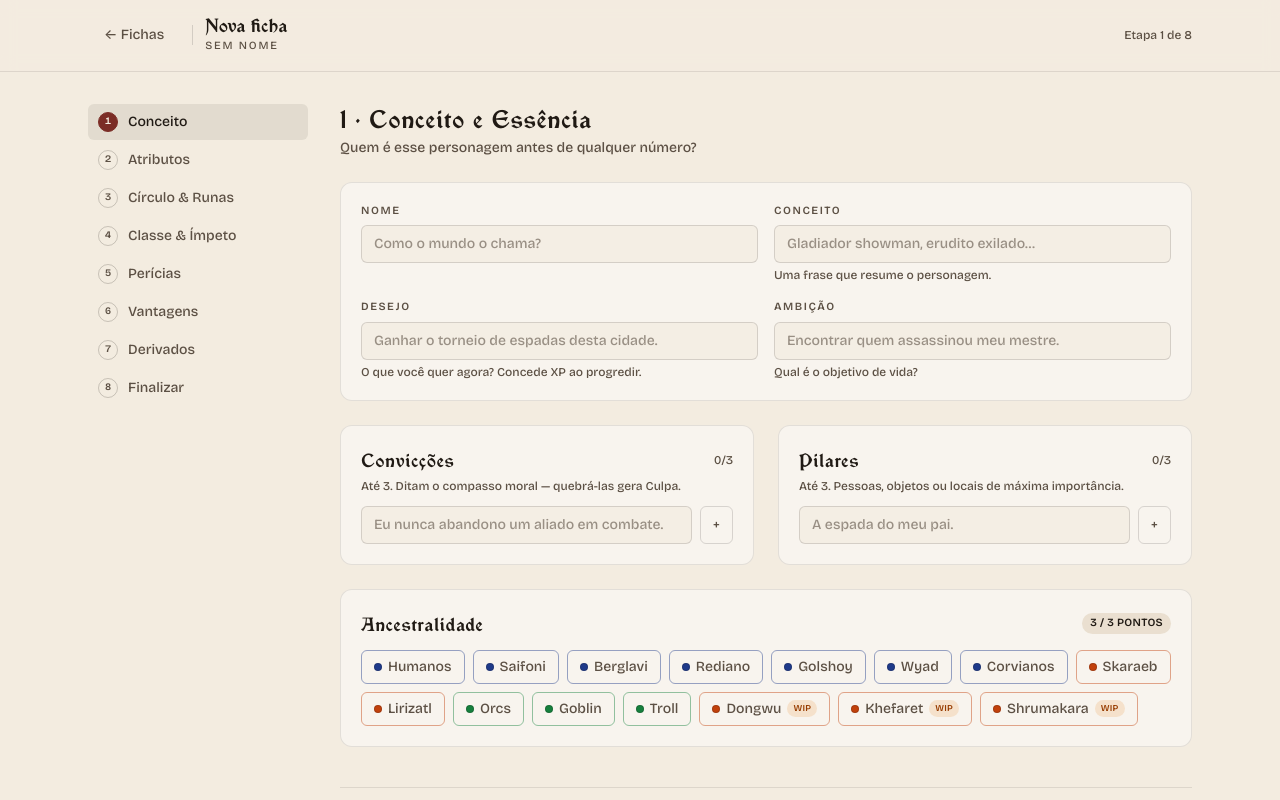
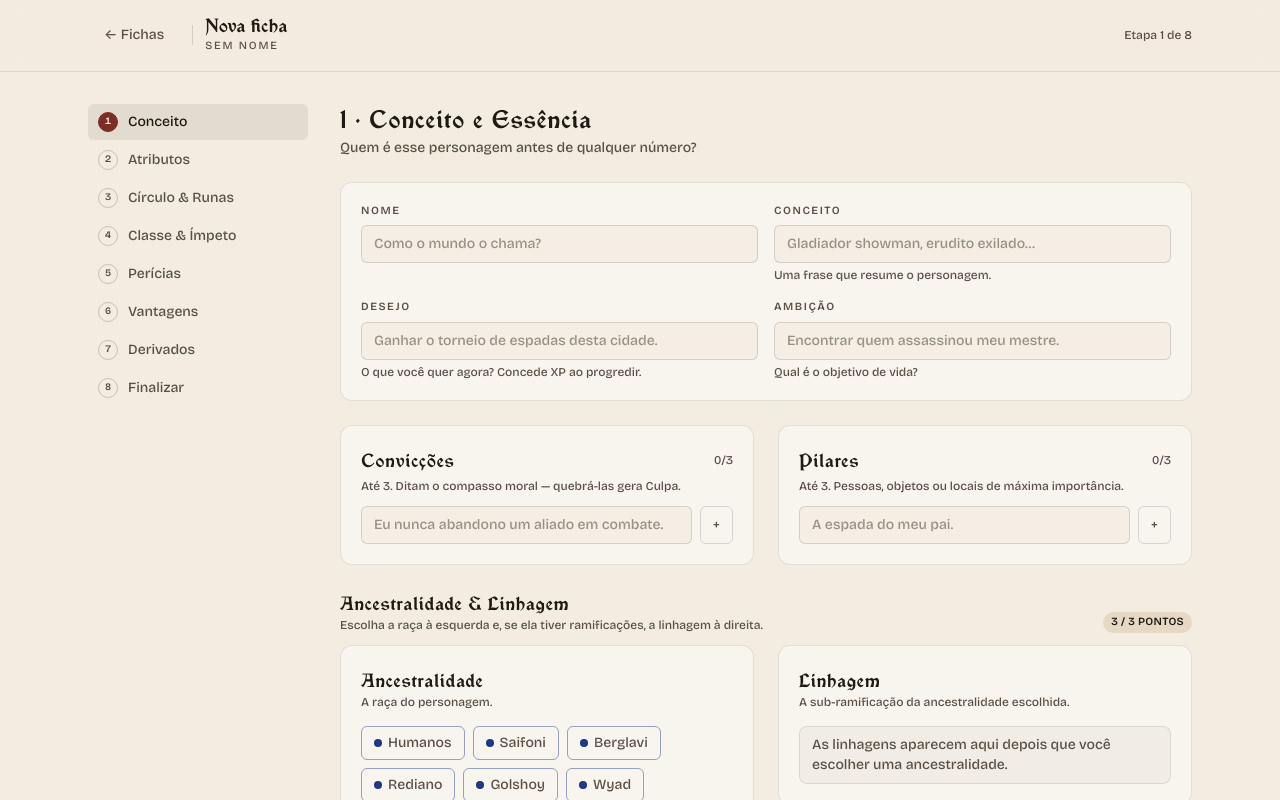
Before and after one commit to balemgabriel/amnia-rpgV2, a React (Vite) app: page / in a window 1280 px wide. Both pictures are taken after a click on the button 310 px from the left and 290 px from the top of the page. Shown: the top 800 px of the page. Built offline with nearby package versions, Linux system fonts and the light colour scheme.

Commit message:
Separa ancestralidade e linhagem na criacao

```diff
--- a/src/features/create/steps/StepConcept.tsx
+++ b/src/features/create/steps/StepConcept.tsx
@@ -3,7 +3,7 @@ import { Badge, Callout, Card, Field, SectionTitle, TextInput } from '@/componen
 import { cn } from '@/lib/cn'
 import { creationBudget } from '@/rules/amnia'
 import { lineages, type Trait } from '@/rules/data'
-import { ancestryColor, lineageColor, traitColor, withAlpha } from '@/rules/lineageColors'
+import { ancestryColor, lineageColor, withAlpha } from '@/rules/lineageColors'
 import { useDraft } from '@/store/draft'
 
 const WIP_NOTE =
@@ -16,8 +16,15 @@ export function StepConcept() {
   const lineage = lineages.find((item) => item.id === character.ancestryId) ?? null
   const sublineage = lineage?.lineages.find((item) => item.id === character.sublineageId) ?? null
 
+  /** Linhagem selecionada pode ser recolhida sem perder os traços comprados. */
+  const [collapsedId, setCollapsedId] = useState<string | null>(null)
+
   const allTraits: Trait[] = lineage
-    ? [...(sublineage?.traits ?? []), ...lineage.racialTraits, ...lineage.negativeTraits]
+    ? [
+        ...lineage.lineages.flatMap((item) => item.traits),
+        ...lineage.racialTraits,
+        ...lineage.negativeTraits,
+      ]
     : []
 
   const selectedIds = new Set([...character.ancestryTraits, ...character.negativeTraits])
@@ -25,7 +32,41 @@ export function StepConcept() {
     .filter((trait) => selectedIds.has(trait.id))
     .reduce((sum, trait) => sum + trait.cost, 0)
   const available = creationBudget.ancestryPoints - spent
-  const activeColor = traitColor(character.ancestryId, character.sublineageId)
+
+  function chooseAncestry(id: string) {
+    if (character.ancestryId === id) return
+    // Trocar de raça invalida a linhagem e todos os traços comprados nela.
+    patch({
+      ancestryId: id,
+      sublineageId: null,
+      ancestryTraits: [],
+      negativeTraits: [],
+    })
+    setCollapsedId(null)
+  }
+
+  function chooseSublineage(id: string) {
+    if (character.sublineageId === id) return
+
+    // Ao trocar de linhagem, remove apenas os traços da linhagem anterior:
+    // traços raciais e negativos continuam valendo.
+    const previous = lineage?.lineages.find((item) => item.id === character.sublineageId)
+    const previousIds = new Set(previous?.traits.map((trait) => trait.id) ?? [])
+
+    patch({
+      sublineageId: id,
+      ancestryTraits: character.ancestryTraits.filter((traitId) => !previousIds.has(traitId)),
+    })
+  }
+
+  function toggleSublineage(id: string) {
+    if (character.sublineageId === id) {
+      setCollapsedId((current) => (current === id ? null : id))
+      return
+    }
+    setCollapsedId(null)
+    chooseSublineage(id)
+  }
 
   function toggleTrait(trait: Trait) {
     if (selectedIds.has(trait.id)) {
@@ -107,21 +148,34 @@ export function StepConcept() {
         />
       </div>
 
+      {lineages.length === 0 ? (
         <Card>
-        <div className="mb-3 flex items-center justify-between gap-3">
-          <h3 className="font-display text-lg tracking-wide">Ancestralidade</h3>
+          <Callout>
+            Os dados das linhagens ainda estão sendo extraídos do material. A estrutura já está
+            pronta — assim que o arquivo chegar, as opções aparecem aqui.
+          </Callout>
+        </Card>
+      ) : (
+        <div className="space-y-3">
+          <div className="flex flex-wrap items-end justify-between gap-3">
+            <div>
+              <h3 className="font-display text-lg tracking-wide">Ancestralidade &amp; Linhagem</h3>
+              <p className="text-xs text-ink-soft">
+                Escolha a raça à esquerda e, se ela tiver ramificações, a linhagem à direita.
+              </p>
+            </div>
             <Badge tone={available < 0 ? 'warn' : 'gold'}>
               {available} / {creationBudget.ancestryPoints} pontos
             </Badge>
           </div>
 
-        {lineages.length === 0 ? (
-          <Callout>
-            Os dados das linhagens ainda estão sendo extraídos do material. A estrutura já está
-            pronta — assim que o arquivo chegar, as opções aparecem aqui.
-          </Callout>
-        ) : (
-          <div className="space-y-4">
+          <div className="grid items-start gap-6 md:grid-cols-2">
+            <Card className="space-y-4">
+              <div>
+                <h4 className="font-display text-lg tracking-wide">Ancestralidade</h4>
+                <p className="text-xs text-ink-soft">A raça do personagem.</p>
+              </div>
+
               <div className="flex flex-wrap gap-2">
                 {lineages.map((item) => {
                   const color = ancestryColor(item.id)
@@ -130,7 +184,7 @@ export function StepConcept() {
                     <button
                       key={item.id}
                       type="button"
-                    onClick={() => patch({ ancestryId: item.id, sublineageId: null })}
+                      onClick={() => chooseAncestry(item.id)}
                       style={
                         color
                           ? {
@@ -162,26 +216,71 @@ export function StepConcept() {
                 })}
               </div>
 
-            {lineage?.wip ? (
+              {lineage ? (
+                <>
+                  <p className="text-sm leading-relaxed text-ink-soft">{lineage.description}</p>
+
+                  {lineage.wip ? (
                     <Callout tone="warn">
                       <strong>{lineage.name} está em construção (WIP).</strong> {WIP_NOTE}
                     </Callout>
                   ) : null}
 
-            {lineage && lineage.lineages.length > 0 ? (
+                  <TraitList
+                    title="Traços raciais"
+                    hint="Compartilham os mesmos pontos de ancestralidade."
+                    traits={lineage.racialTraits}
+                    selectedIds={selectedIds}
+                    available={available}
+                    color={ancestryColor(lineage.id)}
+                    onToggle={toggleTrait}
+                  />
+
+                  <TraitList
+                    title="Traços negativos"
+                    hint="Comprar um traço negativo devolve pontos de ancestralidade."
+                    traits={lineage.negativeTraits}
+                    selectedIds={selectedIds}
+                    available={available}
+                    color={ancestryColor(lineage.id)}
+                    onToggle={toggleTrait}
+                  />
+                </>
+              ) : (
+                <Callout>Escolha uma ancestralidade para ver a descrição e os traços raciais.</Callout>
+              )}
+            </Card>
+
+            <Card className="space-y-4">
               <div>
-                <p className="mb-2 text-[11px] font-semibold uppercase tracking-[0.14em] text-ink-soft">
-                  Linhagem
+                <h4 className="font-display text-lg tracking-wide">Linhagem</h4>
+                <p className="text-xs text-ink-soft">
+                  A sub-ramificação da ancestralidade escolhida.
                 </p>
-                <div className="flex flex-wrap gap-2">
+              </div>
+
+              {!lineage ? (
+                <Callout>
+                  As linhagens aparecem aqui depois que você escolher uma ancestralidade.
+                </Callout>
+              ) : lineage.lineages.length === 0 ? (
+                <Callout>
+                  {lineage.name} não tem linhagens no material. Use os traços raciais ao lado.
+                </Callout>
+              ) : (
+                <ul className="space-y-2">
                   {lineage.lineages.map((item) => {
                     const color = lineageColor(item.id)
                     const active = character.sublineageId === item.id
+                    const open = active && collapsedId !== item.id
+                    const count = item.traits.length
+
                     return (
+                      <li key={item.id}>
                         <button
-                        key={item.id}
                           type="button"
-                        onClick={() => patch({ sublineageId: item.id, ancestryTraits: [] })}
+                          onClick={() => toggleSublineage(item.id)}
+                          aria-expanded={open}
                           style={
                             color
                               ? {
@@ -191,7 +290,7 @@ export function StepConcept() {
                               : undefined
                           }
                           className={cn(
-                          'inline-flex items-center gap-1.5 rounded-md border px-3 py-1.5 text-sm transition',
+                            'flex w-full items-center gap-2 rounded-md border px-3 py-2 text-left text-sm transition',
                             active
                               ? 'text-ink'
                               : 'border-ink/15 text-ink-soft hover:border-ink/30 hover:text-ink',
@@ -202,41 +301,101 @@ export function StepConcept() {
                             className="size-2 shrink-0 rounded-full border border-ink/20"
                             style={{ backgroundColor: color ?? 'transparent' }}
                           />
-                        {item.name}
+                          <span className="flex-1 font-medium">{item.name}</span>
+                          <span className="text-[11px] tabular-nums text-ink-soft">
+                            {count} {count === 1 ? 'traço' : 'traços'}
+                          </span>
+                          <span
+                            aria-hidden
+                            className={cn(
+                              'text-xs text-ink-soft transition-transform',
+                              open && 'rotate-90',
+                            )}
+                          >
+                            ›
+                          </span>
                         </button>
+
+                        {open ? (
+                          <div className="mt-2 border-l border-ink/10 pl-3">
+                            <TraitList
+                              title="Traços da linhagem"
+                              traits={item.traits}
+                              selectedIds={selectedIds}
+                              available={available}
+                              color={lineageColor(item.id)}
+                              onToggle={toggleTrait}
+                            />
+                          </div>
+                        ) : null}
+                      </li>
                     )
                   })}
+                </ul>
+              )}
+
+              {sublineage && sublineage.traits.length === 0 ? (
+                <Callout>Esta linhagem ainda não tem traços no material.</Callout>
+              ) : null}
+            </Card>
           </div>
         </div>
-            ) : null}
+      )}
+    </div>
+  )
+}
 
-            {allTraits.length > 0 ? (
+/**
+ * Lista de traços compráveis. Os mesmos pontos de ancestralidade valem para
+ * traços raciais, negativos e de linhagem.
+ */
+function TraitList({
+  title,
+  hint,
+  traits,
+  selectedIds,
+  available,
+  color,
+  onToggle,
+}: {
+  title: string
+  hint?: string
+  traits: Trait[]
+  selectedIds: Set<string>
+  available: number
+  color: string | null
+  onToggle: (trait: Trait) => void
+}) {
+  if (traits.length === 0) return null
+
+  return (
+    <div>
+      <p className="mb-1 text-[11px] font-semibold uppercase tracking-[0.14em] text-ink-soft">
+        {title}
+      </p>
+      {hint ? <p className="mb-2 text-xs text-ink-soft">{hint}</p> : null}
       <ul className="space-y-2">
-                {allTraits.map((trait) => {
+        {traits.map((trait) => {
           const selected = selectedIds.has(trait.id)
           const affordable = selected || trait.cost <= available
           return (
             <li key={trait.id}>
               <button
                 type="button"
-                        onClick={() => toggleTrait(trait)}
+                onClick={() => onToggle(trait)}
                 disabled={!affordable}
                 style={
-                          activeColor
+                  color
                     ? {
-                                borderColor: selected
-                                  ? activeColor
-                                  : withAlpha(activeColor, 0.3),
-                                backgroundColor: selected
-                                  ? withAlpha(activeColor, 0.07)
-                                  : undefined,
+                        borderColor: selected ? color : withAlpha(color, 0.3),
+                        backgroundColor: selected ? withAlpha(color, 0.07) : undefined,
                       }
                     : undefined
                 }
                 className={cn(
                   'w-full rounded-lg border p-3 text-left transition',
                   !selected && 'border-ink/10 hover:border-ink/25',
-                          selected && !activeColor && 'border-accent/40 bg-accent/[0.06]',
+                  selected && !color && 'border-accent/40 bg-accent/[0.06]',
                   !affordable && 'cursor-not-allowed opacity-40',
                 )}
               >
@@ -260,10 +419,6 @@ export function StepConcept() {
           )
         })}
       </ul>
-            ) : null}
-          </div>
-        )}
-      </Card>
     </div>
   )
 }
```
Lines whose indentation alone changed are shown as unchanged.
